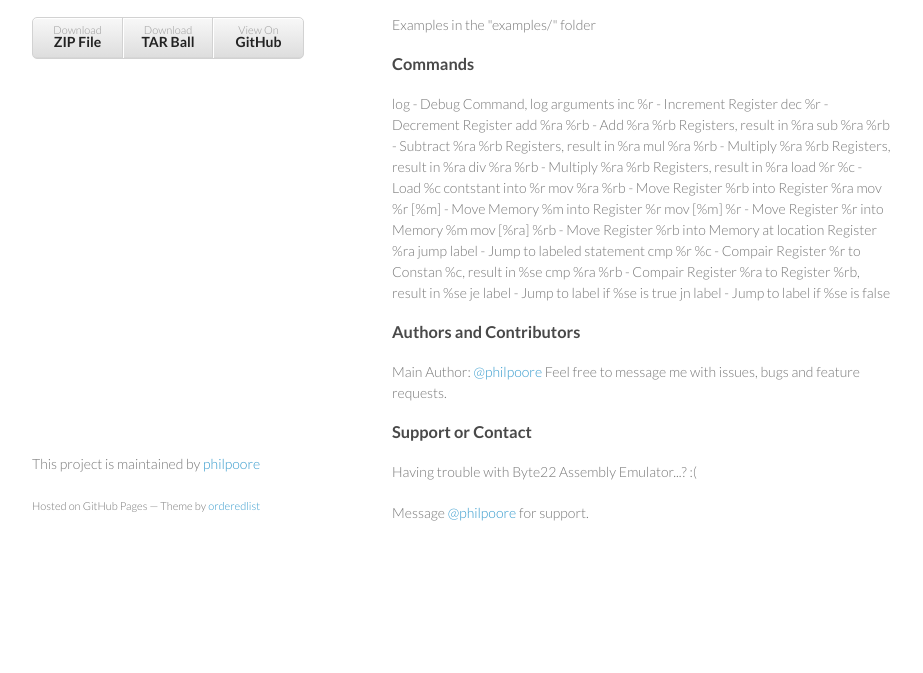
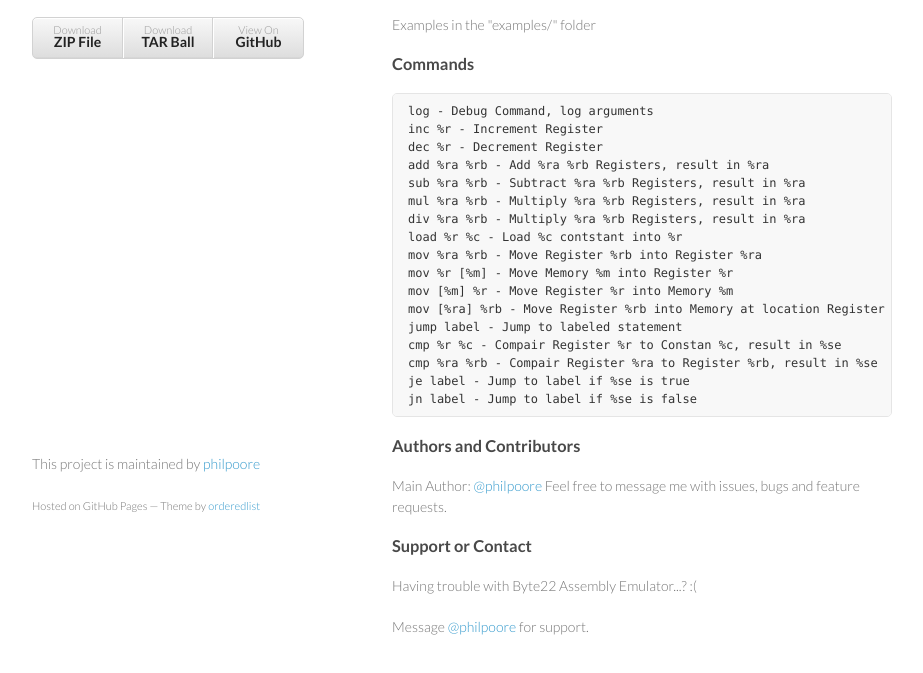
Before and after one commit to philpoore/byte22-assembly-emulator, a plain HTML site: page index.html in a window 1280 px wide. Shown: the part 215-888 px from the top of the page, without its empty margins (178-1101 px from the left). Before the commit the page ends 808 px from the top, so only its background shows below. Drawn offline with Linux system fonts and the light colour scheme.

```diff
--- a/index.html
+++ b/index.html
@@ -43,7 +43,7 @@
 <h3>
 <a name="commands" class="anchor" href="#commands"><span class="octicon octicon-link"></span></a>Commands</h3>
 
-<p>log - Debug Command, log arguments
+<pre><code>log - Debug Command, log arguments
 inc %r - Increment Register
 dec %r - Decrement Register
 add %ra %rb - Add %ra %rb Registers, result in %ra
@@ -59,7 +59,8 @@
 cmp %r %c - Compair Register %r to Constan %c, result in %se
 cmp %ra %rb - Compair Register %ra to Register %rb, result in %se
 je label - Jump to label if %se is true
-jn label - Jump to label if %se is false</p>
+jn label - Jump to label if %se is false
+</code></pre>
 
 <h3>
 <a name="authors-and-contributors" class="anchor" href="#authors-and-contributors"><span class="octicon octicon-link"></span></a>Authors and Contributors</h3>
```
Also changed, not shown: params.json (+1 -1 lines).
